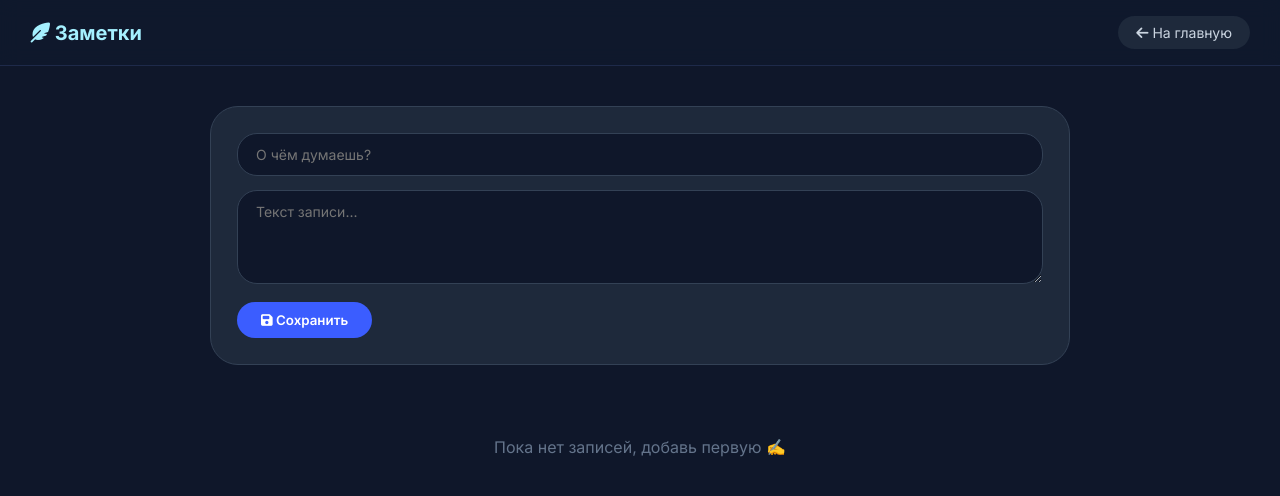
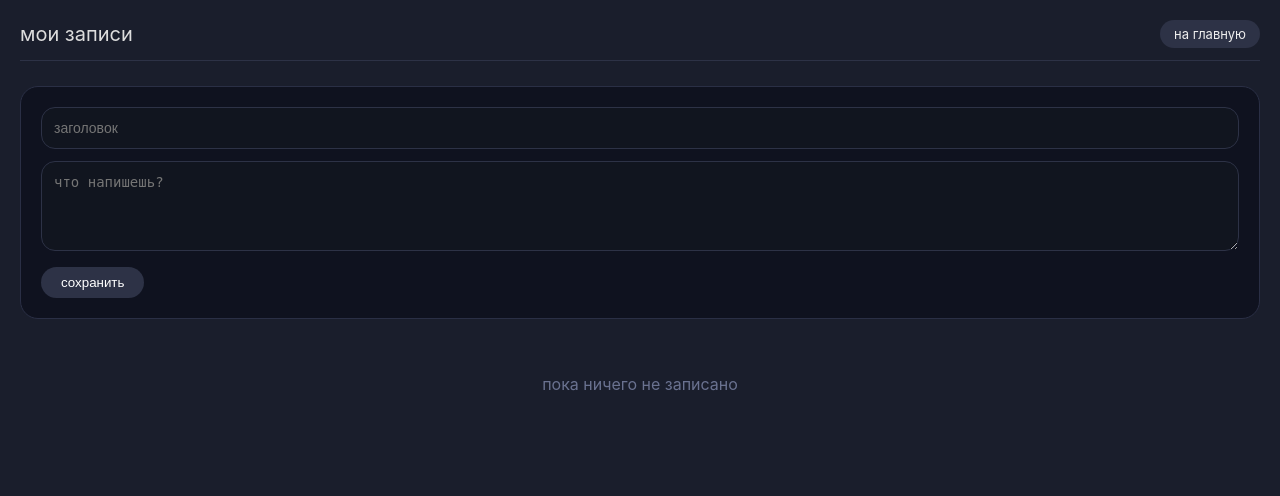
Before and after one commit to artemaas76/praktica_sait, a Flask app: page /notes in a window 1280 px wide. Shown: the top 496 px of the page. Run offline with Flask 3, Linux system fonts and the light colour scheme; a user stored in the database is signed in; data that the repository does not hold is empty.

Commit message:
Update notes.html

```diff
--- a/templates/notes.html
+++ b/templates/notes.html
@@ -2,85 +2,44 @@
 <html lang="ru">
 <head>
     <meta charset="UTF-8">
-    <title>Записи</title>
-    <link href="https://fonts.googleapis.com/css2?family=Inter:opsz,wght@14..32,300;14..32,400;14..32,500;14..32,600;14..32,700&display=swap" rel="stylesheet">
-    <link rel="stylesheet" href="https://cdnjs.cloudflare.com/ajax/libs/font-awesome/6.4.0/css/all.min.css">
+    <title>мои записи</title>
     <style>
-        * { margin: 0; padding: 0; box-sizing: border-box; font-family: 'Inter', sans-serif; }
-        body { background: #0F172A; }
-        .top-bar {
-            background: rgba(15, 25, 45, 0.8);
-            backdrop-filter: blur(10px);
-            border-bottom: 1px solid #1E2A4A;
-            padding: 16px 30px;
-            display: flex;
-            justify-content: space-between;
-            align-items: center;
-        }
-        .logo { color: #A5F0FF; font-weight: 700; font-size: 20px; }
-        .back-btn { color: #CBD5E1; text-decoration: none; background: #1E293B; padding: 8px 18px; border-radius: 40px; font-size: 14px; }
-        .container { max-width: 900px; margin: 40px auto; padding: 0 20px; }
-        .form-card {
-            background: #1E293B;
-            border-radius: 28px;
-            padding: 26px;
-            margin-bottom: 32px;
-            border: 1px solid #334155;
-        }
-        input, textarea {
-            width: 100%;
-            background: #0F172A;
-            border: 1px solid #334155;
-            border-radius: 20px;
-            padding: 12px 18px;
-            color: #F1F5F9;
-            font-size: 14px;
-            margin-bottom: 14px;
-        }
-        button {
-            background: #3B5DFF;
-            border: none;
-            padding: 10px 24px;
-            border-radius: 40px;
-            color: white;
-            font-weight: 600;
-            cursor: pointer;
-        }
-        .note-card {
-            background: #1E293B;
-            border-radius: 24px;
-            padding: 20px;
-            margin-bottom: 16px;
-            border: 1px solid #2D3A5E;
-        }
-        .note-title { font-size: 18px; font-weight: 700; color: #F1F5F9; margin-bottom: 6px; }
-        .note-date { font-size: 11px; color: #6C8CFF; margin-bottom: 12px; }
-        .delete-btn { float: right; background: none; border: none; color: #F87171; cursor: pointer; font-size: 14px; }
+        * { margin: 0; padding: 0; box-sizing: border-box; }
+        body { background: #1a1e2c; font-family: -apple-system, BlinkMacSystemFont, 'Segoe UI', Roboto, sans-serif; color: #ddd; padding: 20px; }
+        .top { display: flex; justify-content: space-between; align-items: center; border-bottom: 1px solid #2d3246; padding-bottom: 12px; margin-bottom: 25px; }
+        .back { background: #2d3246; padding: 6px 14px; border-radius: 20px; text-decoration: none; color: #eee; font-size: 13px; }
+        .form-card { background: #0f121f; border: 1px solid #2a2f45; border-radius: 18px; padding: 20px; margin-bottom: 25px; }
+        input, textarea { width: 100%; background: #11151f; border: 1px solid #2d3246; border-radius: 14px; padding: 12px; color: #ddd; margin-bottom: 12px; font-size: 14px; }
+        button { background: #2d3246; border: none; padding: 8px 20px; border-radius: 30px; color: white; cursor: pointer; }
+        .note { background: #0f121f; border: 1px solid #2a2f45; border-radius: 16px; padding: 16px; margin-bottom: 12px; }
+        .note h4 { margin-bottom: 6px; }
+        .date { font-size: 11px; color: #6a7290; margin-bottom: 10px; }
+        .del { float: right; color: #c97a7a; text-decoration: none; font-size: 13px; }
     </style>
 </head>
 <body>
-    <div class="top-bar">
-        <div class="logo"><i class="fas fa-feather-alt"></i> Заметки</div>
-        <a href="/" class="back-btn"><i class="fas fa-arrow-left"></i> На главную</a>
+<div class="top">
+    <div style="font-size: 20px;">мои записи</div>
+    <a href="/" class="back">на главную</a>
 </div>
-    <div class="container">
+
 <div class="form-card">
     <form method="POST" action="/add_note">
-                <input type="text" name="title" placeholder="О чём думаешь?" required>
-                <textarea rows="4" name="content" placeholder="Текст записи..."></textarea>
-                <button><i class="fas fa-save"></i> Сохранить</button>
+        <input type="text" name="title" placeholder="заголовок" required>
+        <textarea rows="4" name="content" placeholder="что напишешь?"></textarea>
+        <button type="submit">сохранить</button>
     </form>
 </div>
+
 {% for note in notes %}
-        <div class="note-card">
-            <a href="/delete_note/{{ note[0] }}" class="delete-btn" onclick="return confirm('Удалить запись?')"><i class="fas fa-trash"></i></a>
-            <div class="note-title">{{ note[2] }}</div>
-            <div class="note-date">{{ note[4] }}</div>
-            <div style="color:#CBD5E1;">{{ note[3] }}</div>
+<div class="note">
+    <a href="/delete_note/{{ note[0] }}" class="del" onclick="return confirm('удалить запись?')">✖ удалить</a>
+    <h4>{{ note[2] }}</h4>
+    <div class="date">{{ note[4] }}</div>
+    <div>{{ note[3] }}</div>
 </div>
 {% else %}
-        <div style="text-align:center; color:#64748B; padding:40px;">Пока нет записей, добавь первую ✍️</div>
+<div style="text-align:center; color:#6a7290; padding:30px;">пока ничего не записано</div>
 {% endfor %}
-    </div>
 </body>
 </html>
```
Lines whose indentation alone changed are shown as unchanged.
